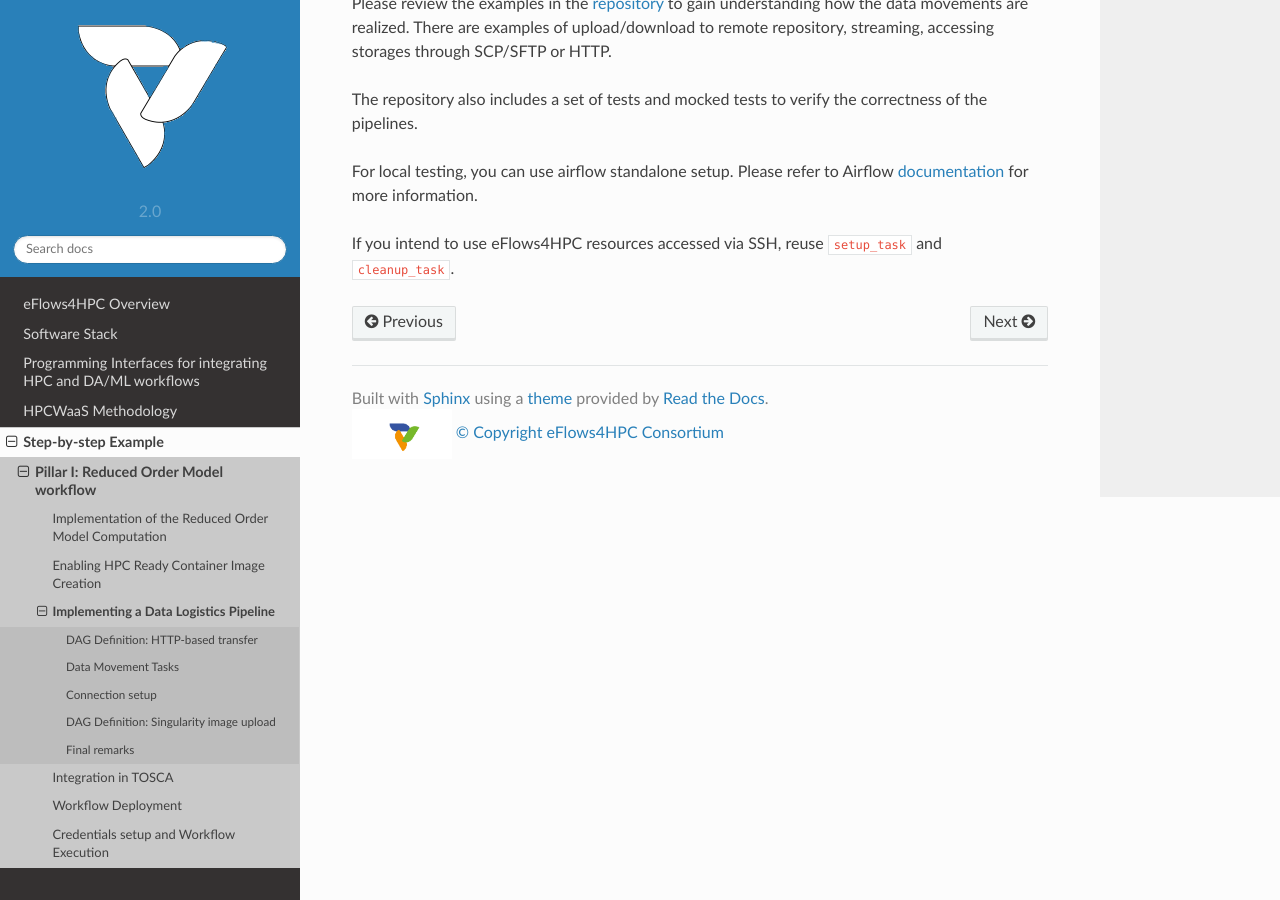
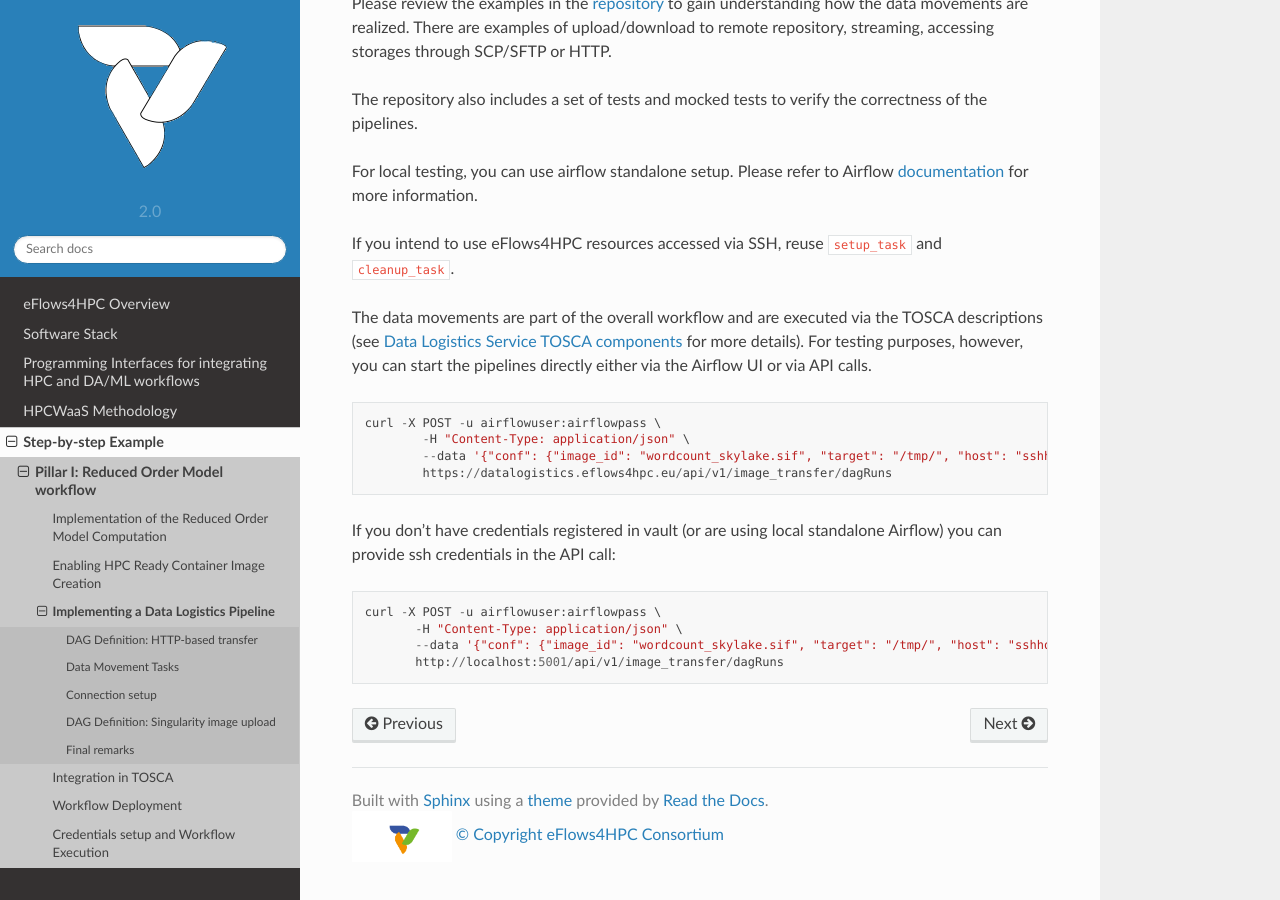
Before and after one commit to eflows4hpc/documentation, a Sphinx documentation site: the page built from doc/source/Sections/04_Usage_Example/Data_Logistics_Pipeline.rst, in a window 1280 px wide and 900 px high, scrolled down 2614 px. Built offline with Sphinx 7.4.7 and the Read the Docs theme 2.0.0, drawn with Linux system fonts in a browser that asks for light colours; formulas are drawn with MathJax 3.

Commit message:
example DLS pipeloine invocation added

```diff
--- a/doc/source/Sections/04_Usage_Example/Data_Logistics_Pipeline.rst
+++ b/doc/source/Sections/04_Usage_Example/Data_Logistics_Pipeline.rst
@@ -44,6 +44,7 @@ The stage-in of the data in Pillar I is fairly straightforward. The source of th
 
 
 The DAG is defined as a Python annotated function ``plainhttp2ssh``. The submethods (only one in this case) are annotated with ``@task`` are Operators, finally the dependencies between tasks are defined with help of ``>>`` operator.
+
 
 
 Data Movement Tasks
@@ -99,6 +100,7 @@ After the successful stage-in of the data, a computation step follows. The compu
 
 This pipeline is almost identical to the previous one as the images are downloaded from the eFlows4HPC image service which provides HTTP-based access and uploaded to the target location using SSH. The only difference is the use of the ``image_id`` parameter instead of the full ``url`` as in the previous example.
 
+
 Final remarks
 ---------------
 Please review the examples in the repository_ to gain understanding how the data movements are realized. There are examples of upload/download to remote repository, streaming, accessing storages through SCP/SFTP or HTTP.
@@ -109,6 +111,26 @@ For local testing, you can use airflow standalone setup. Please refer to Airflow
 
 If you intend to use eFlows4HPC resources accessed via SSH, reuse ``setup_task`` and ``cleanup_task``.
 
+The data movements are part of the overall workflow and are executed via the TOSCA descriptions (see :ref:`dlstosca` for more details). For testing purposes, however, you can start the pipelines directly either via the Airflow UI or via API calls.
+
+::
+
+        curl -X POST -u airflowuser:airflowpass \
+                -H "Content-Type: application/json" \
+                --data '{"conf": {"image_id": "wordcount_skylake.sif", "target": "/tmp/", "host": "sshhost", "login": "sshlogin", "vault_id": "youruserid"}}' \
+                https://datalogistics.eflows4hpc.eu/api/v1/image_transfer/dagRuns
+
+
+If you don't have credentials registered in vault (or are using local standalone Airflow) you can provide ssh credentials in the API call:
+
+::
+
+         curl -X POST -u airflowuser:airflowpass \
+                -H "Content-Type: application/json" \
+                --data '{"conf": {"image_id": "wordcount_skylake.sif", "target": "/tmp/", "host": "sshhost", "login": "sshlogin", "key": "sshkey"}}' \
+                http://localhost:5001/api/v1/image_transfer/dagRuns
+
+
 
 .. _repository: https://github.com/eflows4hpc/dls-dags
 .. _documentation: https://airflow.apache.org
--- a/doc/source/Sections/04_Usage_Example/TOSCA_Description.rst
+++ b/doc/source/Sections/04_Usage_Example/TOSCA_Description.rst
@@ -102,6 +102,9 @@ Image Creation Service that shows the configurable properties that can be set fo
   to ``true`` this components will be run in the ``standard`` mode meaning at the application deployment time.
   This is an advanced feature and the default value should fit most of the needs.
 
+
+
+.. _dlstosca:
 
 Data Logistics Service TOSCA components
 ---------------------------------------
```
